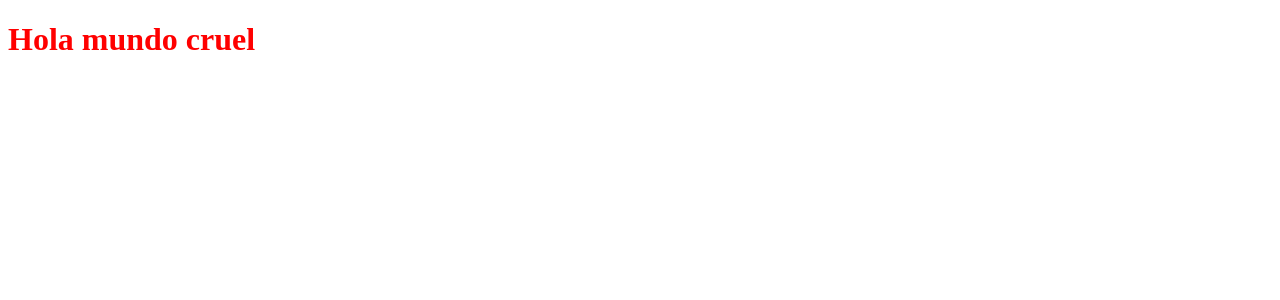
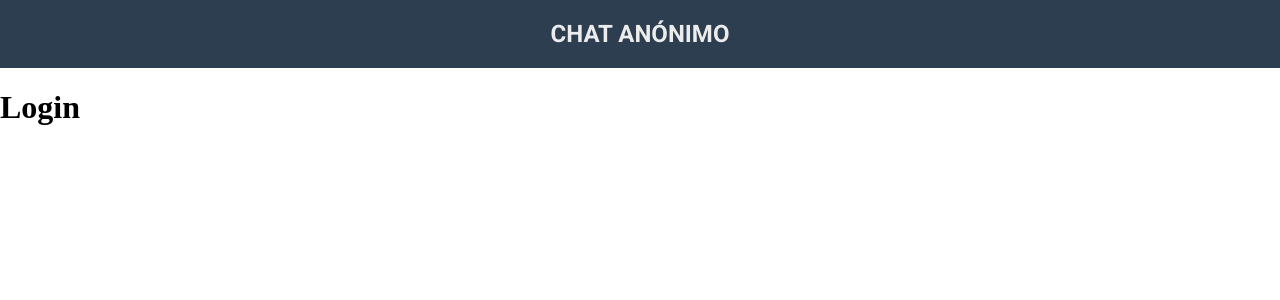
Before and after one commit to Erickowski/chat-anonimo, a React app: page / in a window 1280 px wide. Shown: the top 300 px of the page. Built offline with nearby package versions, Linux system fonts and the light colour scheme.

Commit message:
Layout for Header

```diff
--- a/assets/css/index.css
+++ /dev/null
@@ -1,3 +0,0 @@
-h1 {
-    color: red;
-}
--- a/package.json
+++ b/package.json
@@ -12,7 +12,10 @@
     "license": "ISC",
     "dependencies": {
         "react": "16.14.0",
-        "react-dom": "16.14.0"
+        "react-dom": "16.14.0",
+        "react-router-dom": "5.2.0",
+        "styled-components": "5.2.0",
+        "uuid": "8.3.1"
     },
     "devDependencies": {
         "@babel/cli": "7.12.1",
--- a/public/index.html
+++ b/public/index.html
@@ -2,9 +2,12 @@
 <html lang="en">
     <head>
         <meta charset="UTF-8" />
-        <Favicon url="favicon.ico" />
         <meta name="viewport" content="width=device-width, initial-scale=1.0" />
         <title>Prueba tecnica - ID Business Intelligence</title>
+        <link
+            href="https://fonts.googleapis.com/css2?family=Roboto:wght@300;700&display=swap"
+            rel="stylesheet"
+        />
     </head>
 
     <body>
--- a/src/App.js
+++ b/src/App.js
@@ -1,7 +1,19 @@
 import React from "react";
+import { BrowserRouter as Router, Switch, Route } from "react-router-dom";
 
-import "../assets/css/index.css";
+import Header from "./components/Header";
+import Login from "./components/Login";
+
+import { GlobalStyles } from "./GlobalStyles";
 
 export const App = () => {
-  return <h1>Hola mundo cruel</h1>;
+  return (
+    <Router>
+      <GlobalStyles />
+      <Header />
+      <Switch>
+        <Route exact path="/" component={Login} />
+      </Switch>
+    </Router>
+  );
 };
--- /dev/null
+++ b/src/GlobalStyles.jsx
@@ -0,0 +1,8 @@
+import { createGlobalStyle } from "styled-components";
+
+export const GlobalStyles = createGlobalStyle`
+    body {
+        margin: 0;
+        padding: 0;
+    }
+`;
--- /dev/null
+++ b/src/components/Header.jsx
@@ -0,0 +1,23 @@
+import React from "react";
+import styled from "styled-components";
+
+const Nav = styled.nav`
+    background-color: #2c3e50;
+    display: flex;
+    justify-content: center;
+    h1 {
+        font-family: "Roboto", sans-serif;
+        text-transform: uppercase;
+        color: #ececec;
+    }
+`;
+
+const Header = () => {
+    return (
+        <Nav>
+            <h1>Chat Anónimo</h1>
+        </Nav>
+    );
+};
+
+export default Header;
--- /dev/null
+++ b/src/components/Login.jsx
@@ -0,0 +1,7 @@
+import React from "react";
+
+const Login = () => {
+    return <h1>Login</h1>;
+};
+
+export default Login;
```
Also changed, not shown: src/components/Chats.jsx (added, +7 -0 lines), src/components/Home.jsx (added, +7 -0 lines).
